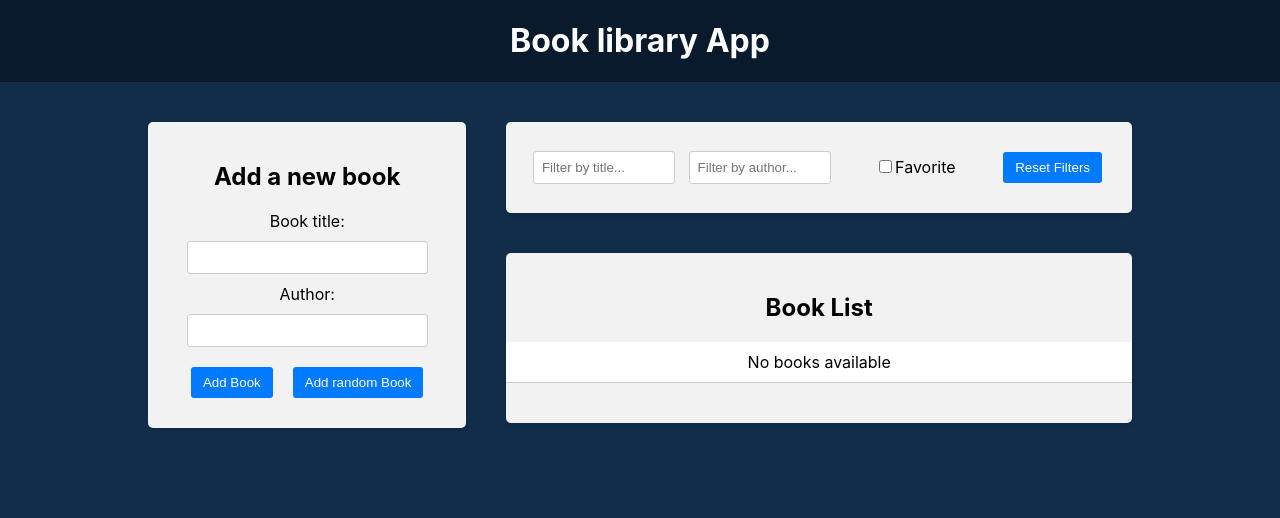
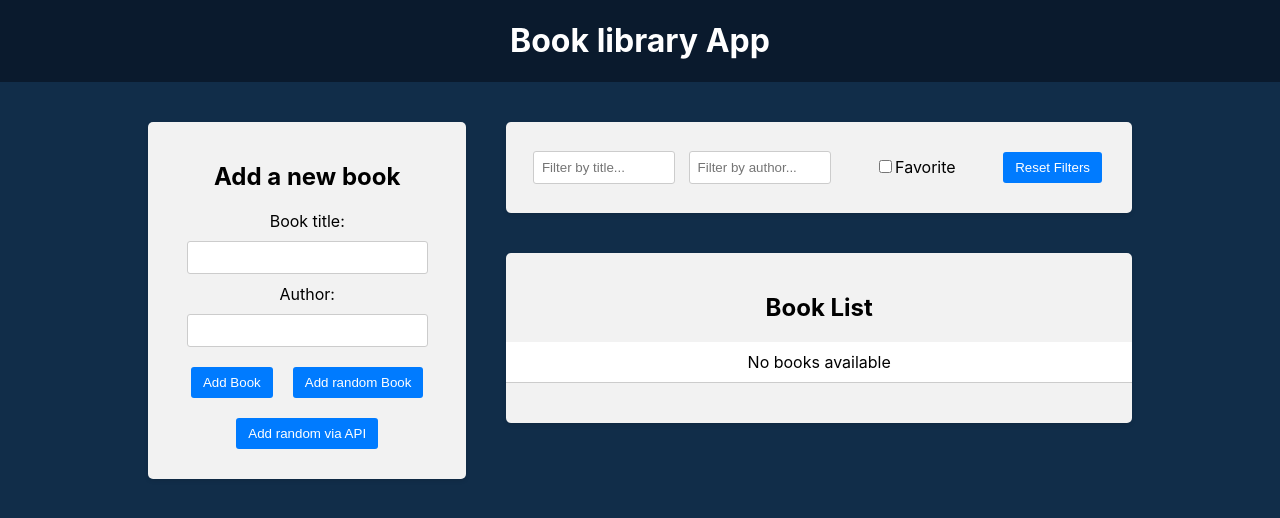
Before and after one commit to Waldemar-00/react-again, a React (Create React App) app in the folder 30-react-redux/frontend/: page / in a window 1280 px wide. Shown: the top 518 px of the page. Built offline with nearby package versions, Linux system fonts and the light colour scheme.

Commit message:
Now you can get a random book via API. The axios library using for that.

```diff
--- a/30-react-redux/frontend/package.json
+++ b/30-react-redux/frontend/package.json
@@ -8,6 +8,7 @@
     "@testing-library/jest-dom": "^5.17.0",
     "@testing-library/react": "^13.4.0",
     "@testing-library/user-event": "^13.5.0",
+    "axios": "^1.6.7",
     "instead": "^1.0.3",
     "react": "^18.2.0",
     "react-dom": "^18.2.0",
--- a/30-react-redux/frontend/src/components/BookForm/BookForm.jsx
+++ b/30-react-redux/frontend/src/components/BookForm/BookForm.jsx
@@ -1,6 +1,6 @@
 import React from 'react'
+import axios from 'axios'
 import { useDispatch } from 'react-redux'
-// import * as aC from '../../redux/books/actionCreators'
 import booksSlice from '../../redux/slices/booksSlice'
 import randomBooks from '../../data/books.json'
 import createBookWithId from '../../utils/createBookWithId'
@@ -14,7 +14,6 @@
   const handleSubmit = (e) => {
     e.preventDefault()
     if (title && author) {
-      // dispatch(aC.addBook(createBookWithId({ title, author })))
       dispatch(booksSlice.actions.addBook(createBookWithId({ title, author })))
       setTitle('')
       setAuthor('')
@@ -28,8 +27,16 @@
   }
   const handleAddRandomBook = () => {
     const index = Math.floor(Math.random() * randomBooks.length)
-    // dispatch(aC.addRandomBook(createBookWithId(randomBooks[index])))
     dispatch(booksSlice.actions.addRandomBook(createBookWithId(randomBooks[index])))
+  }
+  const handleGetBookViaAPI = async () => {
+    try {
+      const response = await axios.get('http://localhost:4000/random-book')
+      if (response?.data?.title && response?.data?.author)
+        dispatch(booksSlice.actions.addBook(createBookWithId(response.data)))
+    } catch (error) {
+      console.error(error)
+    }
   }
   return (
     <div className='app-block book-form'>
@@ -47,6 +54,9 @@
         <button type='button' onClick={handleAddRandomBook}>
           Add random Book
         </button>
+        <button type='button' onClick={handleGetBookViaAPI}>
+          Add random via API
+        </button>
       </form>
     </div>
   )
```
Also changed, not shown: 1 other file (tests, documents, lock files or other folders).
